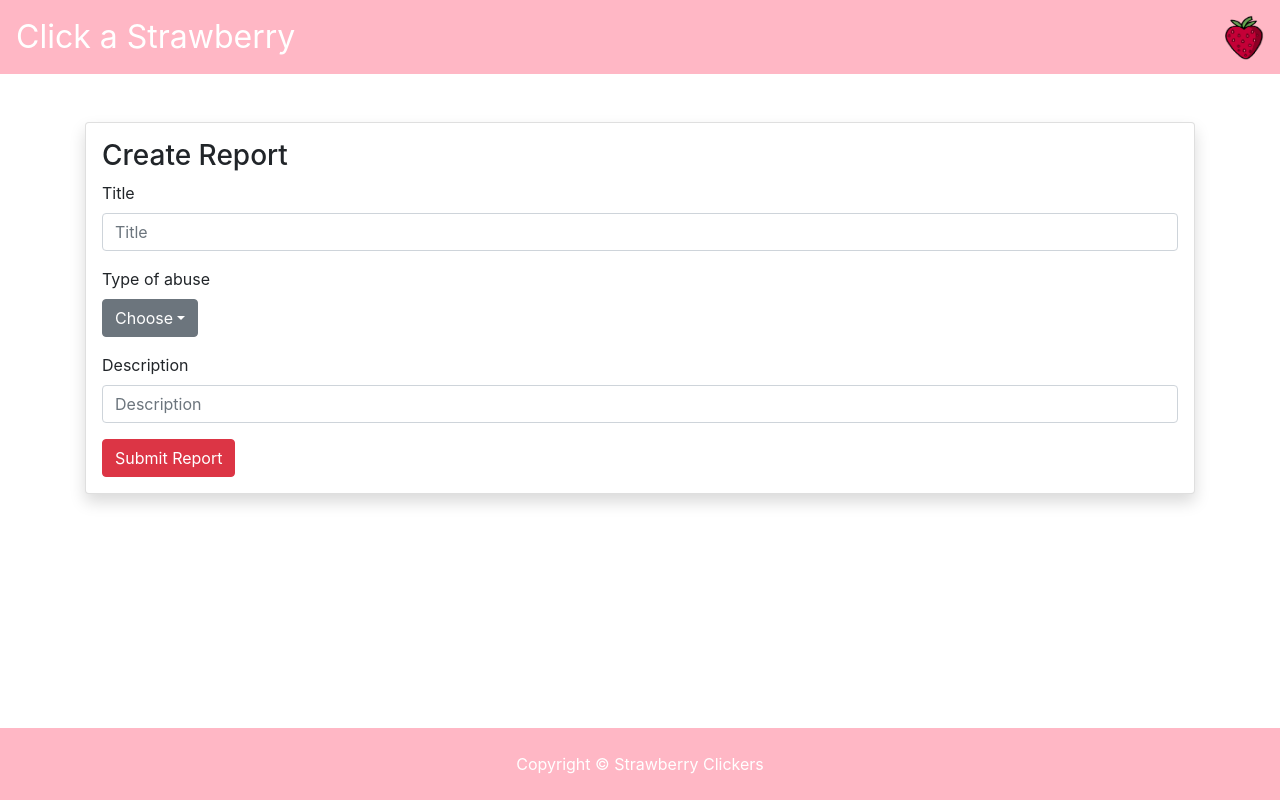
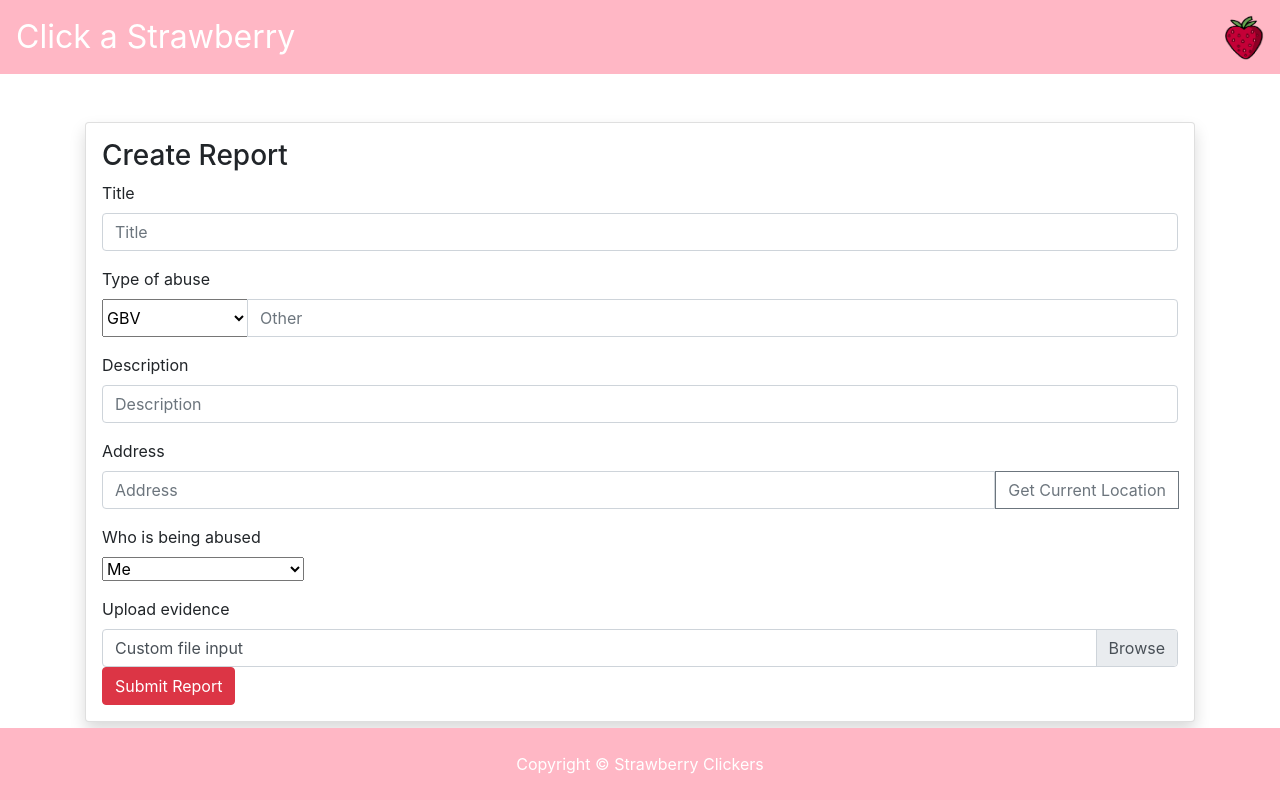
Before and after one commit to ginalamp/Kweens, a React (Create React App) app in the folder strawberry-app/: page /report in a window 1280 px wide. Built offline with nearby package versions, Linux system fonts and the light colour scheme.

Commit message:
Form mostly done

```diff
--- a/strawberry-app/src/views/ReportPage/Report.jsx
+++ b/strawberry-app/src/views/ReportPage/Report.jsx
@@ -1,8 +1,8 @@
 import React, { Component } from 'react';
 import axios from 'axios';
-import { Container, Row, Col, Button, DropdownButton, Dropdown, ButtonGroup } from 'react-bootstrap';
-// import { DropdownButton, Dropdown } from 'react-bootstrap/DropdownButton'
-// import Dropdown from 'react-bootstrap/Dropdown'
+import { Container, Row, Col, Button, InputGroup, FormControl, Form} from 'react-bootstrap';
+import DropDownMenu from 'material-ui/DropDownMenu';
+import MenuItem from 'material-ui/MenuItem';
 
 const baseUrl = '127.0.0.1:8000/'
 class Report extends Component {
@@ -11,21 +11,46 @@ class Report extends Component {
   state = {
     title: '',
     description: '',
-    abuse_type: ''
+    abuse_type: 'gbv',
+    lon: 0,
+    lat: 0,
+    address: '',
+
   }
 
 
   handleInputChange = (event) => {
+    console.log(event);
     event.preventDefault()
     this.setState({
       [event.target.name]: event.target.value
     })
   }
 
+  // Handle dropdown menu
+  handleChange = (event) => {
+    console.log("value = ", event.target.value);
+    this.setState({abuse_type: event.target.value});
+  }
+
+  // location from browser access
+  getLocation = (event) => {
+    navigator.geolocation.getCurrentPosition( (position) => {
+      console.log("lat =", position.coords.latitude, "lon =", position.coords.longitude);
+      this.setState({
+        lat: position.coords.latitude,
+        lon: position.coords.longitude
+      })
+    });
+  }
+
+
   submit = (event) => {
-    axios.post(baseUrl.concat('create_report'), {
-      'title': this.state.title,
-      'description': this.state.description
+    console.log("submitting", this.state)
+    try {
+      axios.post('127.0.0.1:8000/create_report/', {
+        title: this.state.title,
+        description: this.state.description
       })
         .then(res => {
           console.log("res.data: ", res.data);
@@ -35,6 +60,9 @@ class Report extends Component {
             console.log("Failed", res.data.msg)
           }
         })
+    } catch (err) {
+      console.log(err);
+    }
   }
 
 
@@ -58,53 +86,27 @@ class Report extends Component {
                       onChange={this.handleInputChange}
                     />
                   </div>
-                  <div className="form-group">
+
                   <label>Type of abuse</label>
-                    <br></br>
-                    <DropdownButton
-                      as={ButtonGroup}
-                      key={'Secondary'}
-                      id={`dropdown-variants-Secondary`}
-                      variant='secondary'
-                      title='Choose'
+                  <InputGroup className="mb-3">
+                    <InputGroup.Prepend>
+                      <select value={this.state.value} onChange={this.handleChange}>
+                        <option value="GBV">GBV</option>
+                        <option value="Domestic Abuse">Domestic Abuse</option>
+                        <option value="Child Abuse">Child Abuse</option>
+                        <option value="Other">Other</option>
+                      </select>
+                    </InputGroup.Prepend>
+                    <FormControl
+                      aria-describedby="basic-addon1"
+                      placeholder="Other"
+                      name="abuse_type"
                       onChange={this.handleInputChange}
-                    >
-                      <Dropdown.Item>Gender-based Violence</Dropdown.Item>
-                      <Dropdown.Item>Child Abuse</Dropdown.Item>
-                      <Dropdown.Item active>
-                        Domestic Violence
-                    </Dropdown.Item>
-                    </DropdownButton>
-                  </div>
+                    />
+                  </InputGroup>
+
                   <div className="form-group">
                     <label>Description</label>
-                    <input
-                      type="text"
-                      className="form-control"
-                      placeholder="Description"
-                      value={this.state.descirption}
-                      name="description"
-                      onChange={this.handleInputChange}
-                    />
-                  </div>
-                  {/* <div className="form-group">
-										<label>Group name</label>
-										<input
-											type="text"
-											className="form-control"
-											placeholder="Group Name"
-											value={this.state.group_name}
-											name="group_name"
-											onChange={this.handleInputChange}
-										/>
-										{this.state.errors.group_name ? (
-											<div style={errorstyle}>
-												{this.state.errors.group_name}
-											</div>
-										) : null}
-									</div>
-									<div className="form-group">
-										<label>Group description</label>
                     <input
                       type="text"
                       className="form-control"
@@ -115,21 +117,41 @@ class Report extends Component {
                       />
                   </div>
 
+                    <label>Address</label>
+                  <InputGroup className="mb-3">
+                    <FormControl
+                      aria-describedby="basic-addon1"
+                      placeholder="Address"
+                      onChange={this.handleInputChange}
+                      name="address"
+                    />
+                    <InputGroup.Prepend>
                       <Button
-										type="button"
-										className="btn-success"
-										onClick={this.submit}
-									>
-										Submit
-                  </Button>{" "}
-                    <Button
-                      type="button"
-                      className="btn-warning"
-                      onClick={this.redirectToGroupPage}
-                      >
-                      Cancel
-                  </Button>{" "}
-                */}
+                        variant="outline-secondary"
+                        onClick={this.getLocation}
+                        >Get Current Location</Button>
+                    </InputGroup.Prepend>
+                  </InputGroup>
+
+
+                  <label>Who is being abused</label>
+                  <InputGroup className="mb-3">
+                    <InputGroup.Prepend>
+                      <select value={this.state.value} onChange={this.handleChange}>
+                        <option value="Me">Me</option>
+                        <option value="Someone living with me">Someone living with me</option>
+                        <option value="Someone else">Someone else</option>
+                      </select>
+                    </InputGroup.Prepend>
+                  </InputGroup>
+
+                  <label>Upload evidence</label>
+                  <Form.File
+                    id="custom-file"
+                    label="Custom file input"
+                    custom
+                  />
+
                   <Button
                     type="button"
                     className="btn-danger"
```
Also changed, not shown: 2 other files (tests, documents, lock files or other folders). Lines whose indentation alone changed are shown as unchanged.
